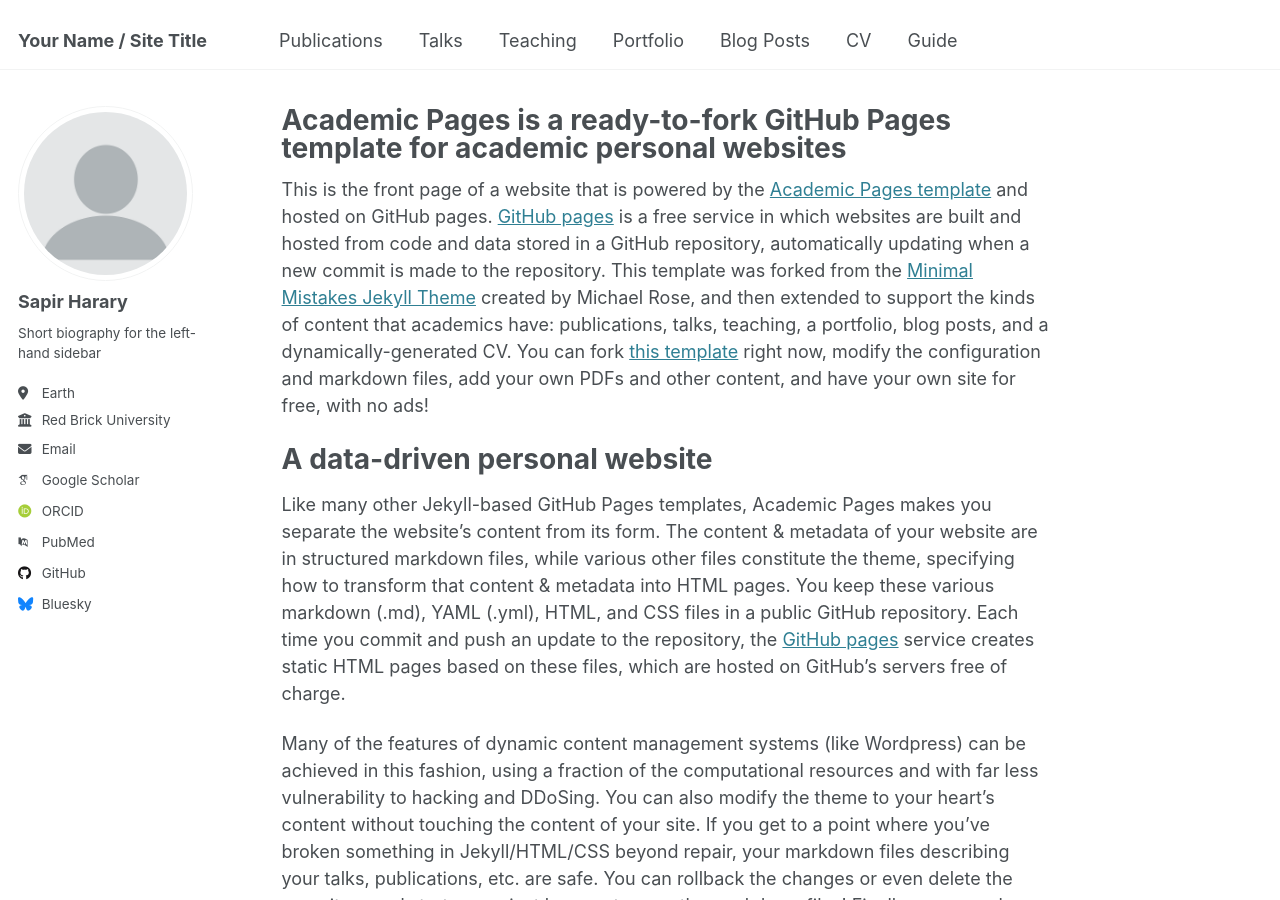
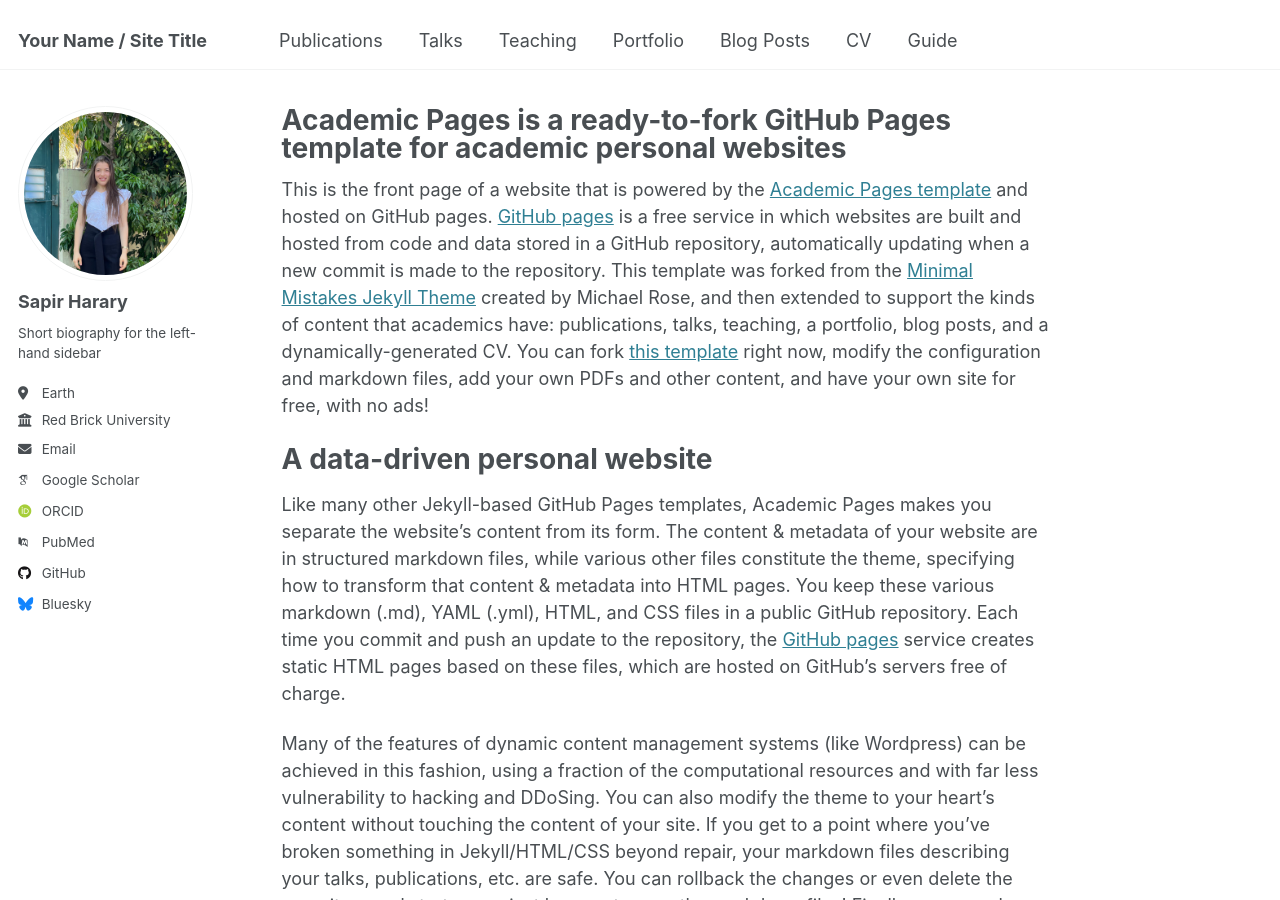
Before and after one commit to sapirharary/sapirharary.github.io, a Jekyll site: the page built from _pages/about.md, in a window 1280 px wide and 900 px high. Built offline with Jekyll 4.4.1, drawn with Linux system fonts in a browser that asks for light colours; some web fonts are replaced.

Commit message:
add my profile

```diff
--- a/_config.yml
+++ b/_config.yml
@@ -22,7 +22,7 @@ repository               : "academicpages/academicpages.github.io"
 #               Additional customization can be done by editing /_includes/author-profile.html
 author:
   # Biographic information
-  avatar           : "profile.png"
+  avatar           : "sapir.jpg"
   name             : "Sapir Harary"
   pronouns         : # example: "she/her"
   bio              : "Short biography for the left-hand sidebar"
```
Also changed, not shown: images/sapir.jpg (added).
